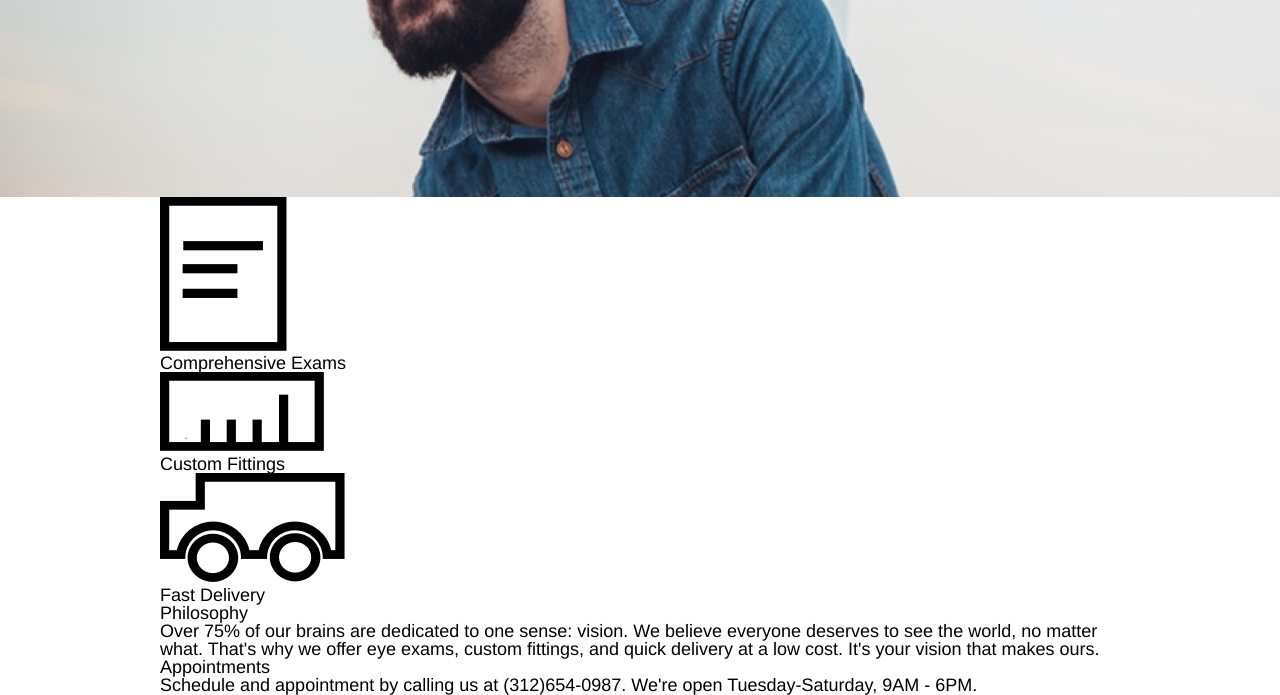
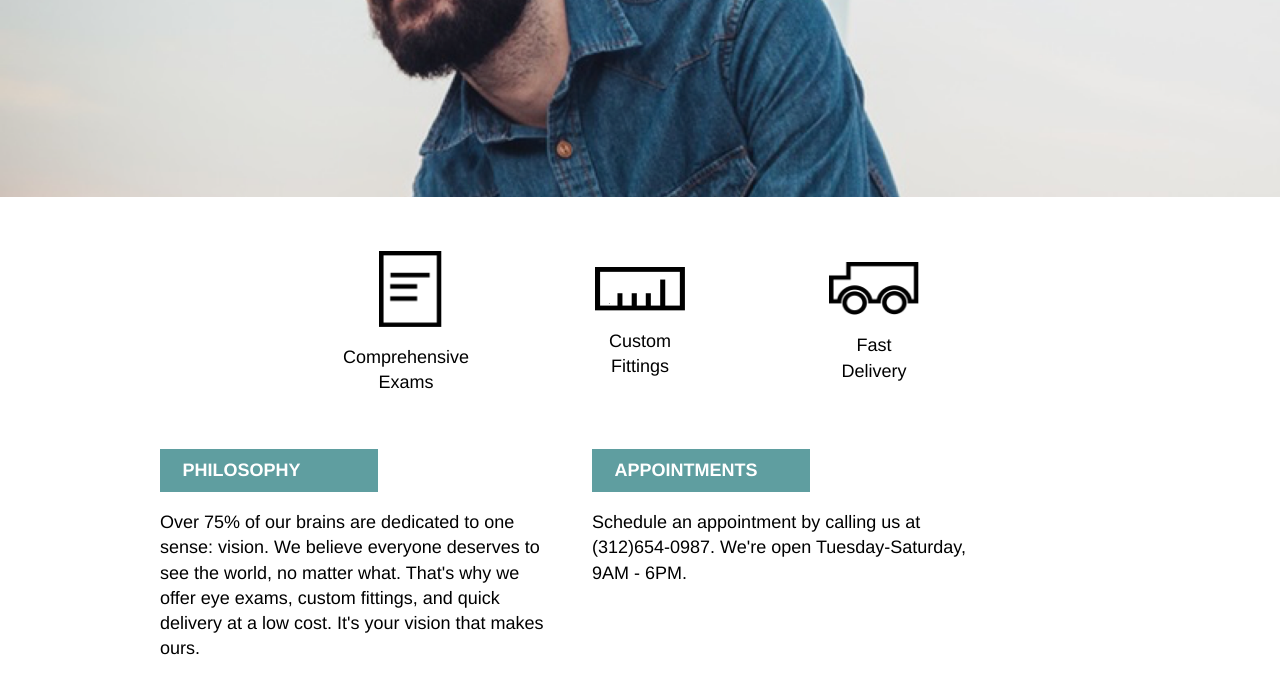
Before and after one commit to alysonalyson/tortoise, a plain HTML site: page index.html in a window 1280 px wide. Shown: the part 361-1056 px from the top of the page. After the commit the page ends 1022 px from the top, so only its background shows below. Drawn offline with Linux system fonts and the light colour scheme.

Commit message:
main section styling

```diff
--- a/css/style.css
+++ b/css/style.css
@@ -12,6 +12,7 @@ html {
 header {
   background-image: url("../images/glasses.png");
   background-size: cover;
+  background-repeat: no-repeat;
   width: 100%;
   height: 30rem;
   padding-top: 1rem;
@@ -62,3 +63,71 @@ header {
   line-height: 1.2;
   padding: 1.5rem 5rem;
 }
+
+main {
+  padding-top: 3rem;
+  display: flex;
+  flex-wrap: wrap;
+  flex-direction: column;
+  justify-content: center;
+  line-height: 1.4;
+}
+
+.icon-row {
+  width: 100%;
+  display: inline-flex;
+  justify-content: center;
+  flex-wrap: wrap;
+}
+
+.icon {
+  display: flex;
+  justify-content: center;
+  flex-direction: column;
+  align-content: flex-start;
+  height: 8rem;
+  width: 7rem;
+  text-align: center;
+  margin: 0 3rem;
+}
+
+.icon img {
+  max-width: 5rem;
+  margin: 0 auto;
+}
+
+#paper {
+  width: 3.5rem;
+  padding-left: .5rem;
+}
+
+.icon p {
+  width: 100%;
+  padding-top: 1rem;
+  margin: 0 auto;
+}
+
+.info {
+  margin-top: 3rem;
+  display: flex;
+  flex-direction: row;
+}
+
+.tile {
+  width: 40%;
+  margin-right: 5%;
+}
+
+.tile h3 {
+  width: 45%;
+  background-color: CadetBlue;
+  color: white;
+  font-weight: bold;
+  padding: .5rem 1.25rem;
+}
+
+.tile p {
+  padding-top: 1rem;
+  font-size: 1rem;
+  line-height: 1.4;
+}
--- a/index.html
+++ b/index.html
@@ -2,7 +2,6 @@
 <html>
   <head>
     <title>Tortoiseshell Optics</title>
-    <meta name="viewport" content="width=device-width, initial-scale=1">
     <link rel="stylesheet" href="./css/reset.css">
     <link rel="stylesheet" href="./css/style.css">
     <link rel="stylesheet" href="./css/responsive.css">
@@ -27,27 +26,30 @@
     <main class="container">
       <div class="icon-row">
         <div class="icon">
-          <img src="./images/paper.png" alt="An icon of a piece of paper">
+          <img src="./images/paper.png" alt="An icon of a piece of paper" id="paper">
           <p>Comprehensive Exams</p>
         </div>
         <div class="icon">
           <img src="./images/ruler.png" alt="An icon of a ruler">
-          <p>Custom Fittings</p>
+          <p>Custom <br> Fittings</p>
         </div>
         <div class="icon">
           <img src="./images/truck.png" alt="An icon of a delivery truck">
-          <p>Fast Delivery</p>
+          <p>Fast <br> Delivery</p>
         </div>
       </div>
-      <div class="info-tile">
-        <h3>Philosophy</h3>
-        <p>Over 75% of our brains are dedicated to one sense: vision. We believe everyone deserves to see the world,
-           no matter what. That's why we offer eye exams, custom fittings, and quick delivery at a low cost.
-           It's your vision that makes ours.</p>
-      </div>
-      <div class="info-tile">
-        <h3>Appointments</h3>
-        <p>Schedule and appointment by calling us at (312)654-0987. We're open Tuesday-Saturday, 9AM - 6PM.</p>
+
+      <div class="info">
+        <div class="tile">
+          <h3>PHILOSOPHY</h3>
+          <p>Over 75% of our brains are dedicated to one sense: vision. We believe everyone deserves to see the world,
+             no matter what. That's why we offer eye exams, custom fittings, and quick delivery at a low cost.
+             It's your vision that makes ours.</p>
+        </div>
+        <div class="tile">
+          <h3>APPOINTMENTS</h3>
+          <p>Schedule an appointment by calling us at (312)654-0987. We're open Tuesday-Saturday, 9AM - 6PM.</p>
+        </div>
       </div>
     </main>
 
```
